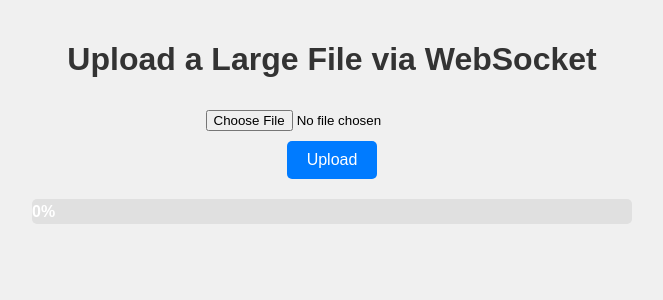
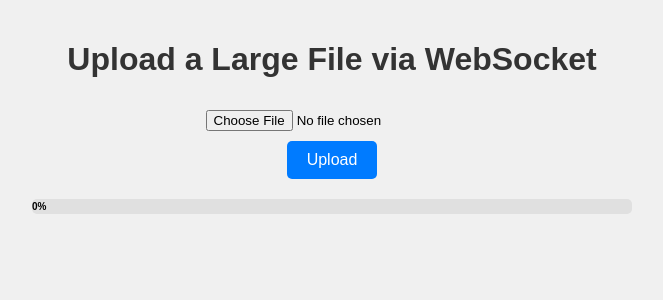
Before and after one commit to arcbsr/Django-api, a Django app: page /upload/ in a window 1280 px wide. Shown: the top 300 px of the page, without its empty margins (308-971 px from the left). Run offline with Django 5.2, Linux system fonts and the light colour scheme.

Commit message:
- Update in msg view

```diff
--- a/myproject/api/templates/FileUpload.html
+++ b/myproject/api/templates/FileUpload.html
@@ -44,7 +44,7 @@
 
         #progressBar {
             width: 100%;
-            height: 25px;
+            height: 15px;
             background-color: #e0e0e0;
             border-radius: 5px;
             overflow: hidden;
@@ -54,9 +54,10 @@
             height: 100%;
             width: 0;
             background-color: #28a745;
-            text-align: center;
-            line-height: 25px;
-            color: white;
+            text-align: right;
+            line-height: 15px;
+            color: black;
+            font-size: 10px;
             font-weight: bold;
             border-radius: 5px;
         }
```
Also changed, not shown: myproject/api/templates/msg.html (+7 -4 lines).
